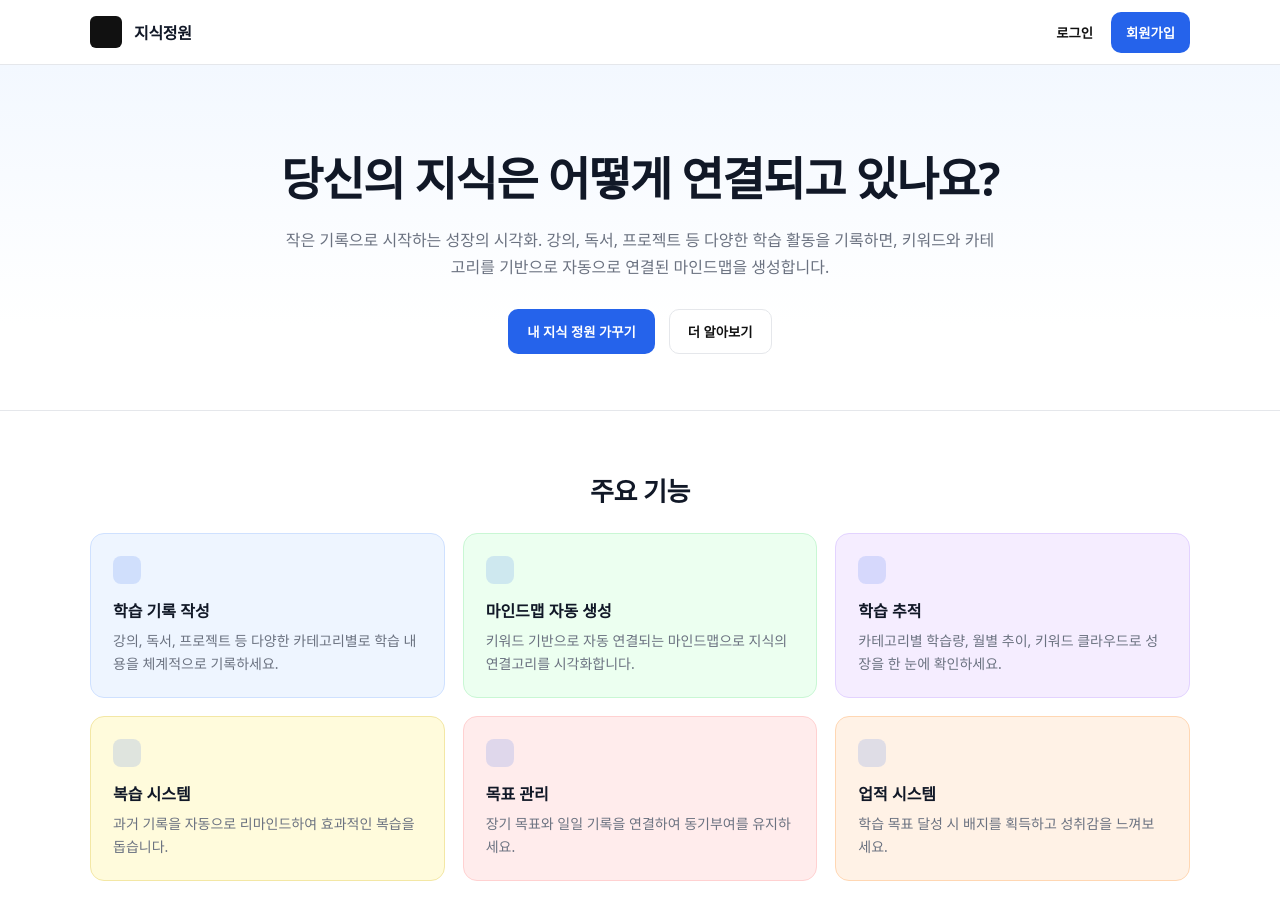
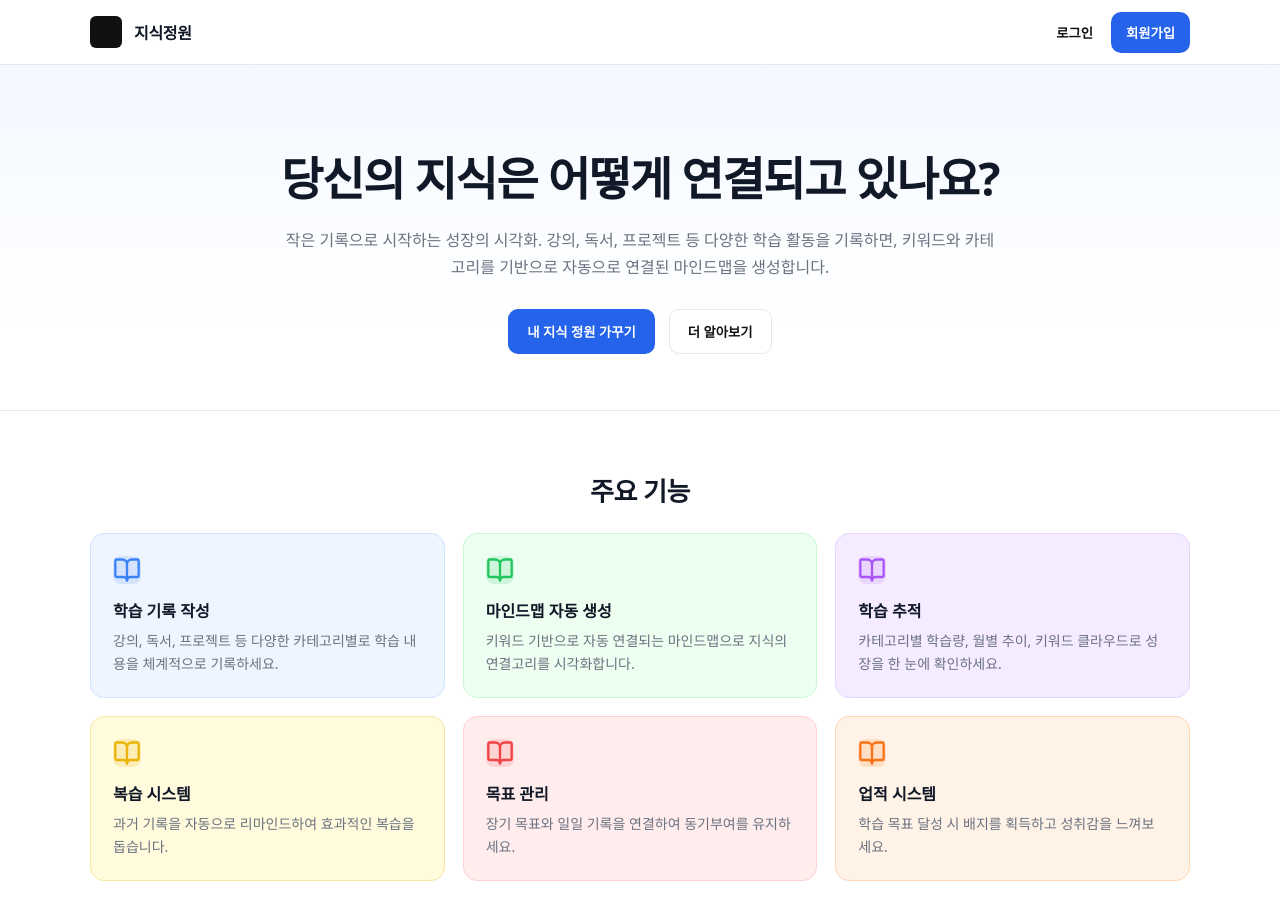
Before and after one commit to GDGoC2026-TripleS-Project/2026_TRIPLES_TEAM_9_FE, a React app: page / in a window 1280 px wide. Shown: the top 920 px of the page. Built offline with nearby package versions, Linux system fonts and the light colour scheme; the HTML template or start-up script is replaced by a standard one.

Commit message:
#1 feat: FeatureCard 내 css값 추가 및 ux 화면 수정

```diff
--- a/package.json
+++ b/package.json
@@ -10,6 +10,7 @@
     "preview": "vite preview"
   },
   "dependencies": {
+    "lucide-react": "^0.562.0",
     "react": "^19.2.0",
     "react-dom": "^19.2.0",
     "react-router-dom": "^7.12.0"
--- a/src/components/FeatureCard.jsx
+++ b/src/components/FeatureCard.jsx
@@ -1,9 +1,11 @@
 import "../styles/home.css";
 
-export default function FeatureCard({ tone, title, desc }) {
+export default function FeatureCard({ tone, title, desc, icon: Icon }) {
   return (
     <div className={`feature-card tone-${tone}`}>
-      <div className="feature-icon" aria-hidden />
+      <div className="feature-icon">
+        <Icon className="feature-icon-svg" size={28} />
+      </div>
       <div className="feature-title">{title}</div>
       <div className="feature-desc">{desc}</div>
     </div>
--- a/src/pages/home/Home.jsx
+++ b/src/pages/home/Home.jsx
@@ -1,16 +1,51 @@
 import Header from "../../components/Header";
 import FeatureCard from "../../components/FeatureCard";
 import "../../styles/home.css";
-import "../../styles/global.css"
+import "../../styles/global.css";
+
+import {
+    BookOpen
+} from "lucide-react";
 
 const FEATURES = [
-  { tone: "blue", title: "학습 기록 작성", desc: "강의, 독서, 프로젝트 등 다양한 카테고리별로 학습 내용을 체계적으로 기록하세요." },
-  { tone: "green", title: "마인드맵 자동 생성", desc: "키워드 기반으로 자동 연결되는 마인드맵으로 지식의 연결고리를 시각화합니다." },
-  { tone: "purple", title: "학습 추적", desc: "카테고리별 학습량, 월별 추이, 키워드 클라우드로 성장을 한 눈에 확인하세요." },
-  { tone: "yellow", title: "복습 시스템", desc: "과거 기록을 자동으로 리마인드하여 효과적인 복습을 돕습니다." },
-  { tone: "red", title: "목표 관리", desc: "장기 목표와 일일 기록을 연결하여 동기부여를 유지하세요." },
-  { tone: "orange", title: "업적 시스템", desc: "학습 목표 달성 시 배지를 획득하고 성취감을 느껴보세요." },
+    {
+        tone: "blue",
+        title: "학습 기록 작성",
+        desc: "강의, 독서, 프로젝트 등 다양한 카테고리별로 학습 내용을 체계적으로 기록하세요.",
+        icon: BookOpen,
+    },
+    {
+        tone: "green",
+        title: "마인드맵 자동 생성",
+        desc: "키워드 기반으로 자동 연결되는 마인드맵으로 지식의 연결고리를 시각화합니다.",
+        icon: BookOpen,
+    },
+    {
+        tone: "purple",
+        title: "학습 추적",
+        desc: "카테고리별 학습량, 월별 추이, 키워드 클라우드로 성장을 한 눈에 확인하세요.",
+        icon: BookOpen,
+    },
+    {
+        tone: "yellow",
+        title: "복습 시스템",
+        desc: "과거 기록을 자동으로 리마인드하여 효과적인 복습을 돕습니다.",
+        icon: BookOpen,
+    },
+    {
+        tone: "red",
+        title: "목표 관리",
+        desc: "장기 목표와 일일 기록을 연결하여 동기부여를 유지하세요.",
+        icon: BookOpen,
+    },
+    {
+        tone: "orange",
+        title: "업적 시스템",
+        desc: "학습 목표 달성 시 배지를 획득하고 성취감을 느껴보세요.",
+        icon: BookOpen,
+    },
 ];
+
 
 export default function Home() {
     return (
@@ -38,7 +73,7 @@ export default function Home() {
 
                     <div className="features-grid">
                         {FEATURES.map((f) => (
-              <FeatureCard key={f.title} tone={f.tone} title={f.title} desc={f.desc} />
+                            <FeatureCard key={f.title} tone={f.tone} title={f.title} desc={f.desc} icon={f.icon} />
                         ))}
                     </div>
                 </div>
--- a/src/styles/home.css
+++ b/src/styles/home.css
@@ -1,50 +1,57 @@
-.container{
+.container {
     width: min(1100px, 92vw);
     margin: 0 auto;
 }
 
-.header{
+.header {
     position: sticky;
     top: 0;
-  background: rgba(255,255,255,0.9);
+    background: rgba(255, 255, 255, 0.9);
     backdrop-filter: blur(8px);
     border-bottom: 1px solid var(--line);
     z-index: 10;
 }
-.header-inner{
+
+.header-inner {
     height: 64px;
-  display:flex;
-  align-items:center;
+    display: flex;
+    align-items: center;
     justify-content: space-between;
 }
-.brand{
-  display:flex;
-  align-items:center;
-  gap:12px;
+
+.brand {
+    display: flex;
+    align-items: center;
+    gap: 12px;
 }
-.logo-box{
+
+.logo-box {
     width: 32px;
     height: 32px;
     border-radius: 6px;
     background: #111;
 }
-.brand-name{
+
+.brand-name {
     font-weight: 800;
     letter-spacing: -0.02em;
 }
-.header-actions{
-  display:flex;
-  align-items:center;
+
+.header-actions {
+    display: flex;
+    align-items: center;
     gap: 12px;
 }
-.link-btn{
+
+.link-btn {
     background: transparent;
     border: none;
     color: #111;
     cursor: pointer;
     font-weight: 700;
 }
-.primary-btn{
+
+.primary-btn {
     background: var(--primary);
     color: white;
     border: 1px solid transparent;
@@ -53,8 +60,12 @@
     font-weight: 800;
     cursor: pointer;
 }
-.primary-btn.large{ padding: 12px 18px; }
-.ghost-btn{
+
+.primary-btn.large {
+    padding: 12px 18px;
+}
+
+.ghost-btn {
     background: white;
     color: #111;
     border: 1px solid var(--line);
@@ -63,84 +74,174 @@
     font-weight: 800;
     cursor: pointer;
 }
-.ghost-btn.large{ padding: 12px 18px; }
 
-.hero{
+.ghost-btn.large {
+    padding: 12px 18px;
+}
+
+.hero {
     background: linear-gradient(180deg, #f3f8ff 0%, #ffffff 75%);
     padding: 78px 0 56px;
     border-bottom: 1px solid var(--line);
 }
-.hero-inner{
+
+.hero-inner {
     text-align: center;
 }
-.hero-title{
+
+.hero-title {
     margin: 0;
     font-size: clamp(28px, 4vw, 46px);
     letter-spacing: -0.03em;
 }
-.hero-subtitle{
+
+.hero-subtitle {
     margin: 18px auto 0;
     color: var(--muted);
     max-width: 720px;
     line-height: 1.7;
 }
-.hero-actions{
+
+.hero-actions {
     margin-top: 28px;
-  display:flex;
-  justify-content:center;
+    display: flex;
+    justify-content: center;
     gap: 14px;
     flex-wrap: wrap;
 }
 
-.features{
+.features {
     padding: 60px 0 90px;
 }
-.section-title{
+
+.section-title {
     margin: 0 0 24px;
-  text-align:center;
+    text-align: center;
     font-size: 26px;
     letter-spacing: -0.02em;
 }
-.features-grid{
-  display:grid;
+
+.features-grid {
+    display: grid;
     grid-template-columns: repeat(3, 1fr);
     gap: 18px;
 }
 
-.feature-card{
+.feature-card {
     border-radius: 14px;
     border: 1px solid var(--line);
     padding: 22px;
     background: white;
     min-height: 140px;
 }
-.feature-icon{
+
+.feature-icon {
     width: 28px;
     height: 28px;
     border-radius: 8px;
     margin-bottom: 14px;
-  background: rgba(37, 99, 235, 0.15);
+    display: flex;
+    align-items: center;
+    justify-content: center;
 }
-.feature-title{
+
+.feature-card.tone-blue .feature-icon-svg {
+    color: #3b82f6;
+}
+
+.feature-card.tone-green .feature-icon-svg {
+    color: #22c55e;
+}
+
+.feature-card.tone-purple .feature-icon-svg {
+    color: #a855f7;
+}
+
+.feature-card.tone-yellow .feature-icon-svg {
+    color: #eab308;
+}
+
+.feature-card.tone-red .feature-icon-svg {
+    color: #ef4444;
+}
+
+.feature-card.tone-orange .feature-icon-svg {
+    color: #f97316;
+}
+
+.feature-card.tone-blue .feature-icon {
+    background: rgba(59, 130, 246, 0.15);
+}
+
+.feature-card.tone-green .feature-icon {
+    background: rgba(34, 197, 94, 0.15);
+}
+
+.feature-card.tone-purple .feature-icon {
+    background: rgba(168, 85, 247, 0.15);
+}
+
+.feature-card.tone-yellow .feature-icon {
+    background: rgba(234, 179, 8, 0.18);
+}
+
+.feature-card.tone-red .feature-icon {
+    background: rgba(239, 68, 68, 0.15);
+}
+
+.feature-card.tone-orange .feature-icon {
+    background: rgba(249, 115, 22, 0.15);
+}
+
+.feature-title {
     font-weight: 900;
     margin-bottom: 8px;
 }
-.feature-desc{
+
+.feature-desc {
     color: var(--muted);
     font-size: 14px;
     line-height: 1.6;
 }
 
-.tone-blue{ background: #eef5ff; border-color: #cfe1ff; }
-.tone-green{ background: #ecfff0; border-color: #c9f7d4; }
-.tone-purple{ background: #f5edff; border-color: #e3d3ff; }
-.tone-yellow{ background: #fffbdc; border-color: #f3e7a5; }
-.tone-red{ background: #ffecec; border-color: #ffd1d1; }
-.tone-orange{ background: #fff2e6; border-color: #ffd7b3; }
+.tone-blue {
+    background: #eef5ff;
+    border-color: #cfe1ff;
+}
 
-@media (max-width: 900px){
-  .features-grid{ grid-template-columns: repeat(2, 1fr); }
+.tone-green {
+    background: #ecfff0;
+    border-color: #c9f7d4;
 }
-@media (max-width: 600px){
-  .features-grid{ grid-template-columns: 1fr; }
+
+.tone-purple {
+    background: #f5edff;
+    border-color: #e3d3ff;
 }
+
+.tone-yellow {
+    background: #fffbdc;
+    border-color: #f3e7a5;
+}
+
+.tone-red {
+    background: #ffecec;
+    border-color: #ffd1d1;
+}
+
+.tone-orange {
+    background: #fff2e6;
+    border-color: #ffd7b3;
+}
+
+@media (max-width: 900px) {
+    .features-grid {
+        grid-template-columns: repeat(2, 1fr);
+    }
+}
+
+@media (max-width: 600px) {
+    .features-grid {
+        grid-template-columns: 1fr;
+    }
+}
```
Also changed, not shown: 1 other file (tests, documents, lock files or other folders). Lines whose indentation alone changed are shown as unchanged.
